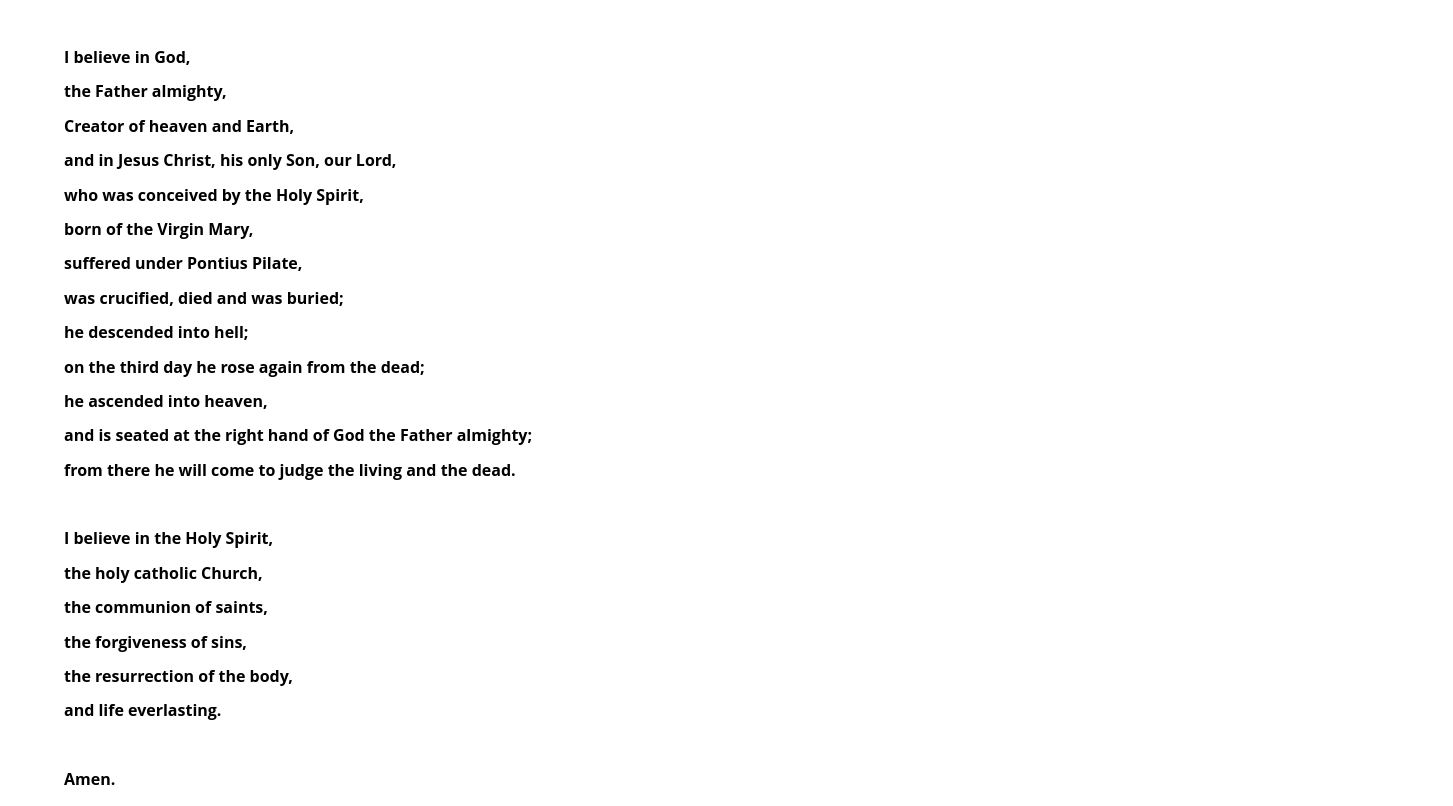
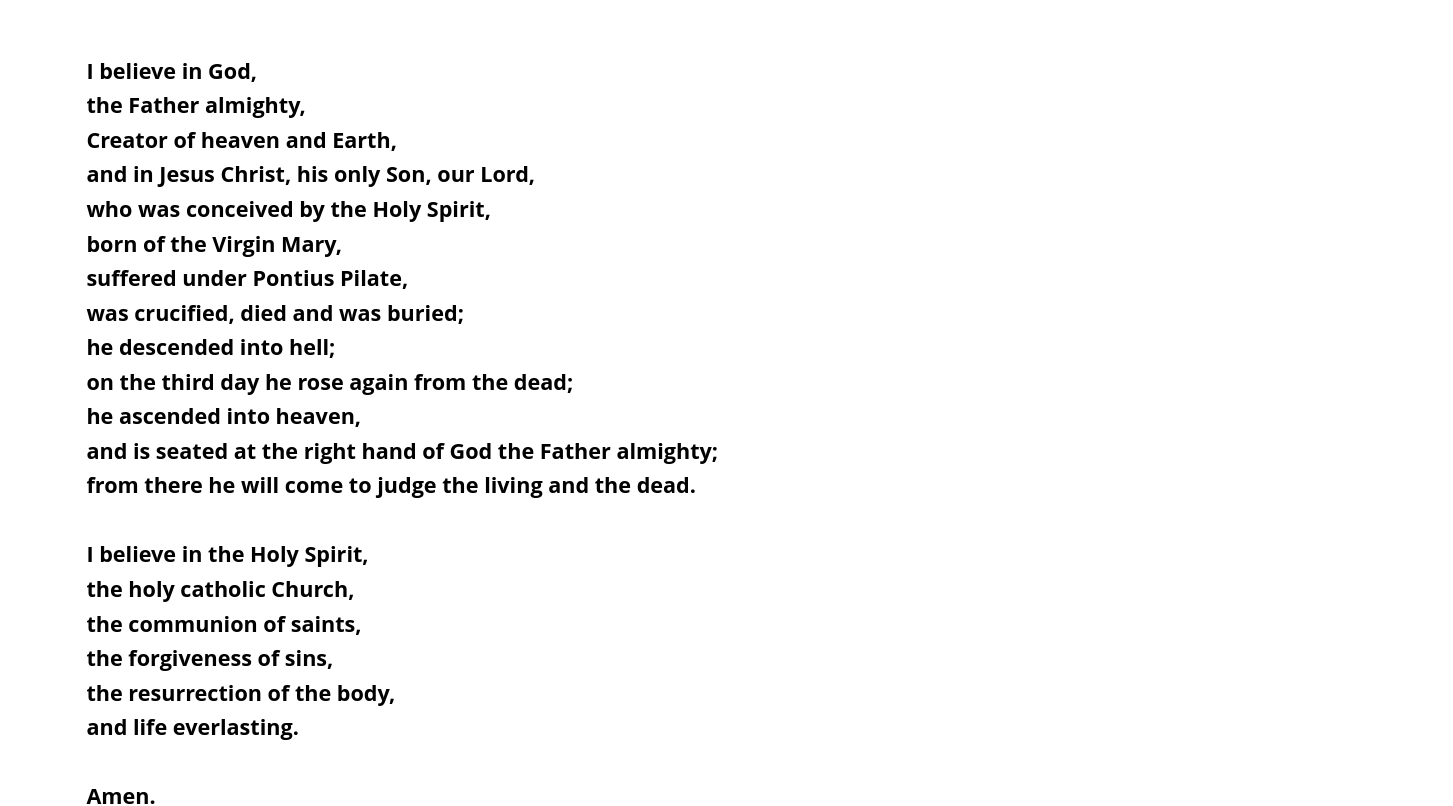
Before and after one commit to Mouzone/apostles-creed, a SvelteKit app: page / in a window 1280 px wide. Shown: the top 806 px of the page, 1453 px wide, since content can reach past the window. Built offline with nearby package versions, Linux system fonts and the light colour scheme; a web font is replaced by a local one.

Commit message:
Fix around font and hieght and spacing of text

```diff
--- a/src/routes/+page.svelte
+++ b/src/routes/+page.svelte
@@ -47,9 +47,11 @@
 	}
 	div {
 		width: 100dvw;
-		font-family: "Open Sans";
 		padding: 2em 4em 2em 4em;
 
+		font-family: "Open Sans";
+		font-size: 1.35em;
 		font-weight: bold;
+		line-height: 0.6em;
 	}
 </style>
```
